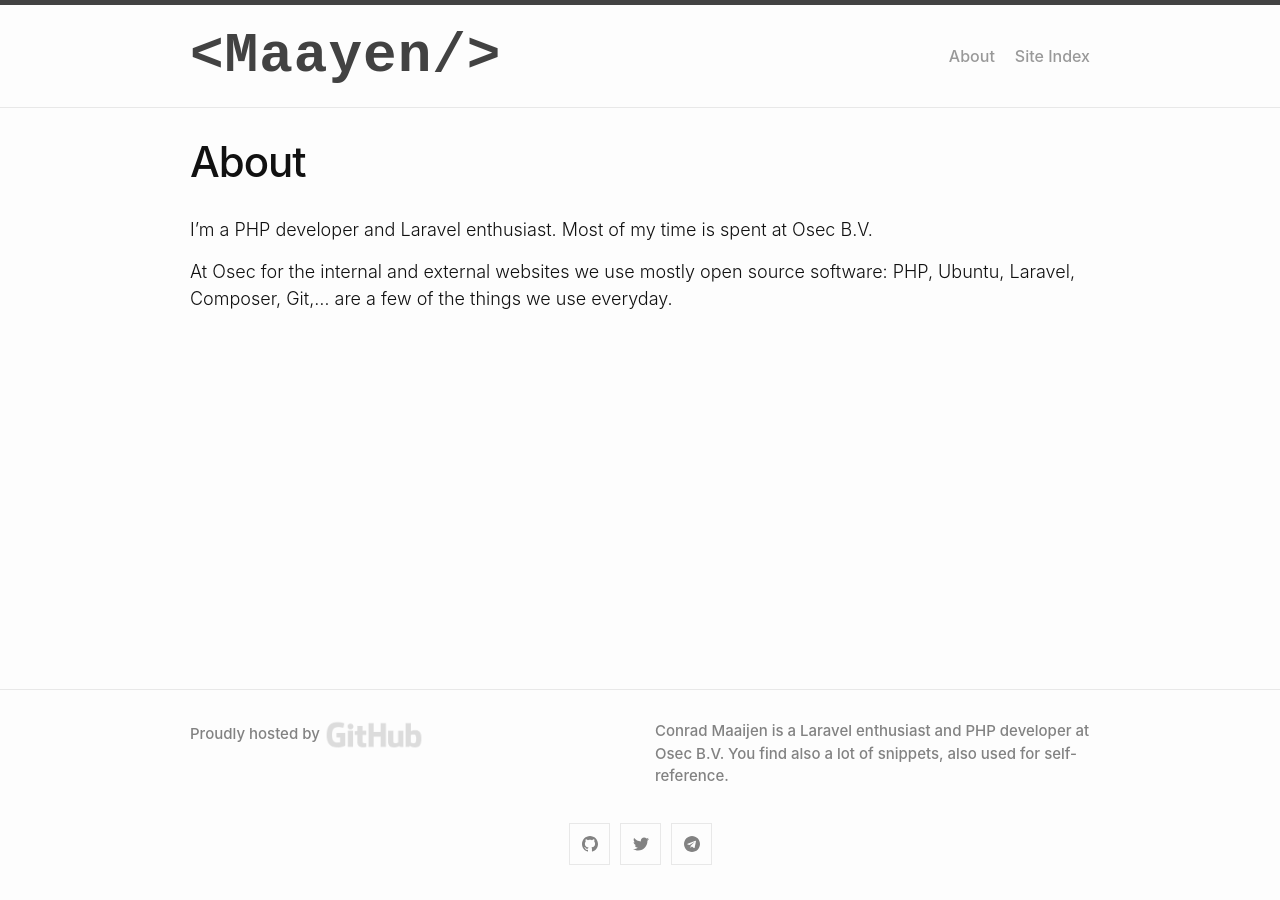
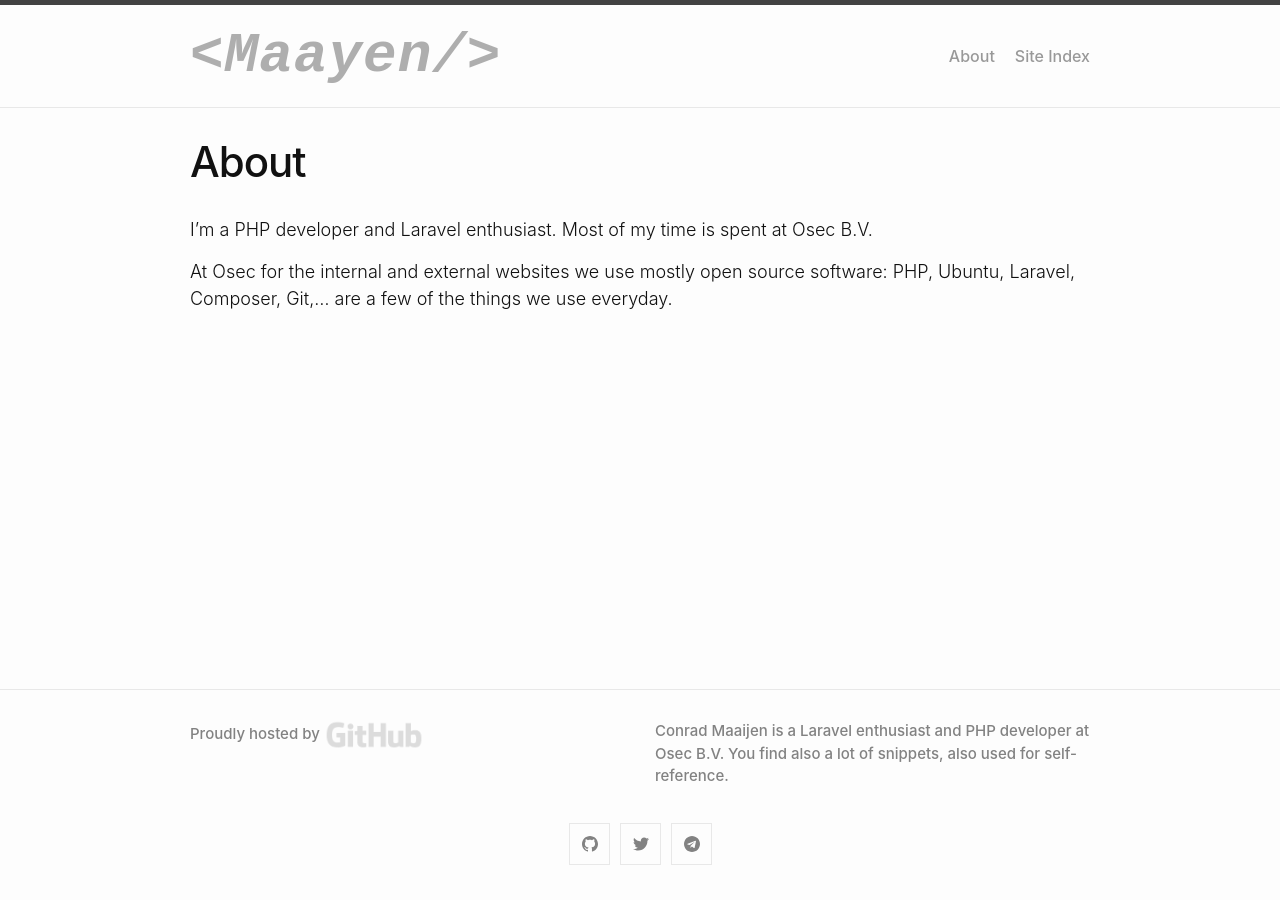
Before and after one commit to ConradMaaijen/conradmaayen.github.io, a Jekyll site: the page built from about.md, in a window 1280 px wide. Built offline with Jekyll 4.4.1, drawn with Linux system fonts in a browser that asks for light colours.

Commit message:
update site-title

```diff
--- a/_sass/minima/custom-styles.scss
+++ b/_sass/minima/custom-styles.scss
@@ -1,5 +1,10 @@
 // Placeholder to allow defining custom styles that override everything else.
 // (Use `_sass/minima/custom-variables.scss` to override variable defaults)
+.site-title {
+    font-style: italic;
+    color:#AEAEAE;
+}
+
 .capitalized_category {
     text-transform: capitalize;
 }
```
